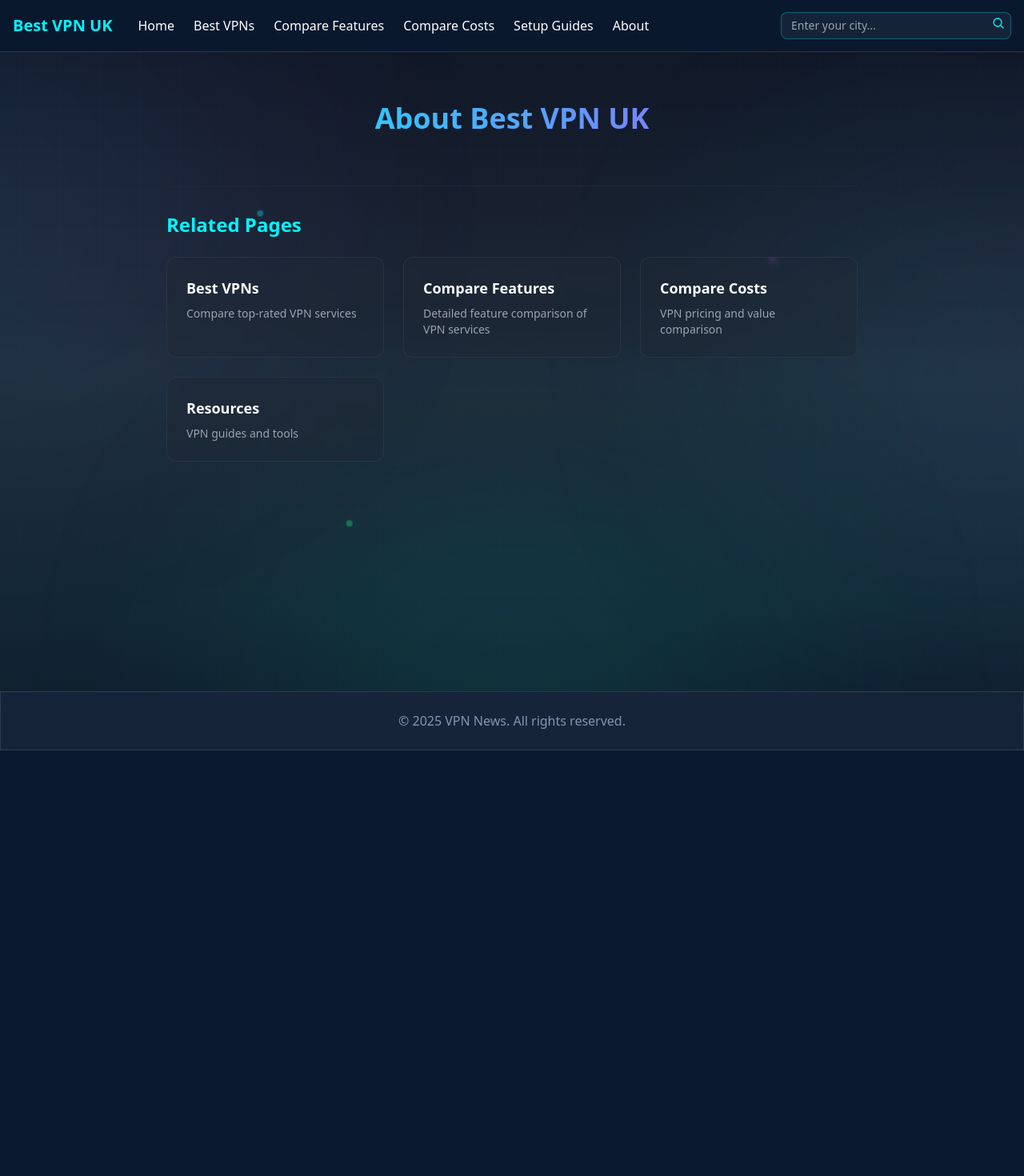
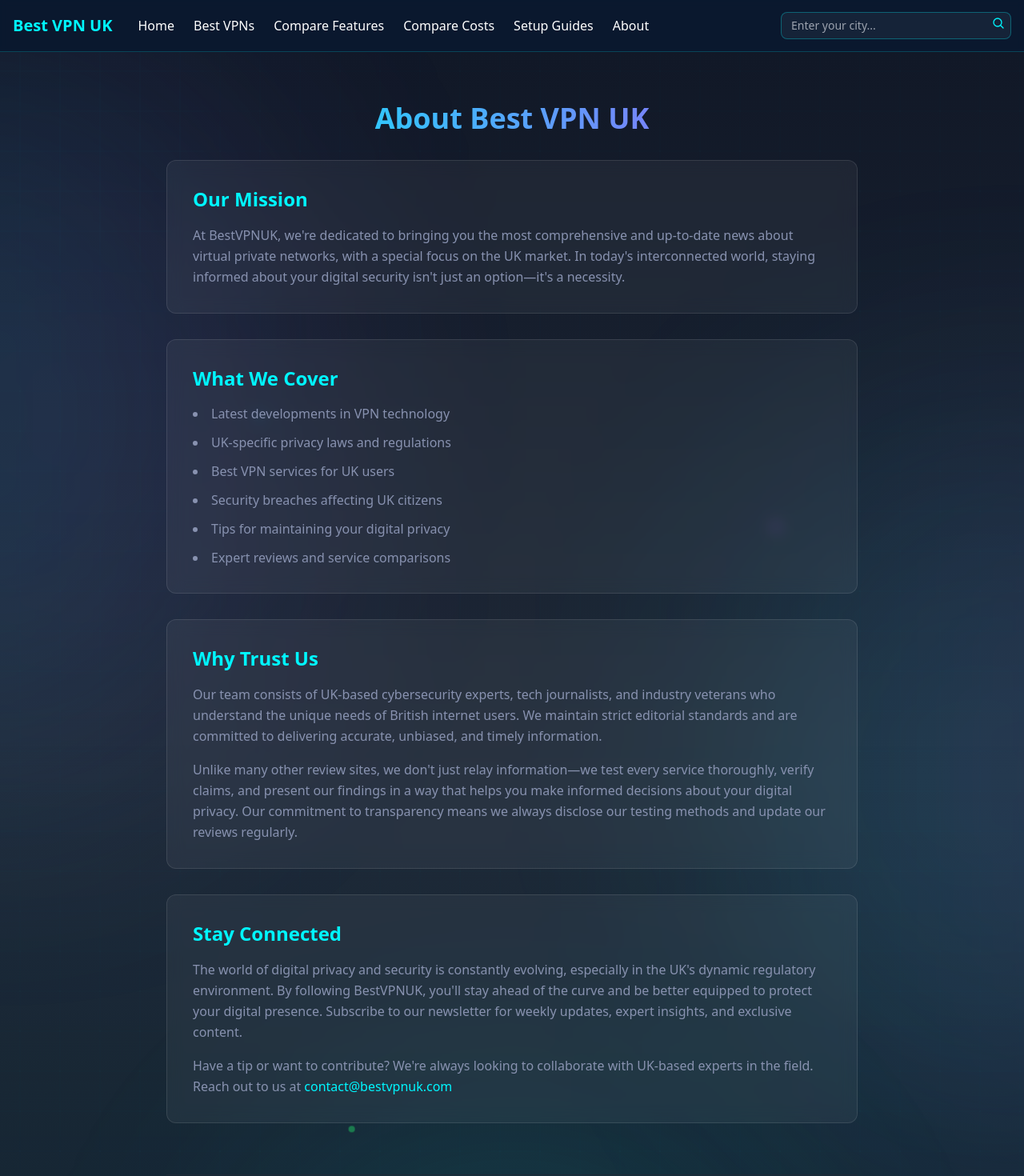
Before and after one commit to GergulasBalint/bestvpn, a React (Vite) app: page /about in a window 1280 px wide. Shown: the top 1470 px of the page at 80% size. Before the commit the page ends 938 px from the top, so only its background shows below. Built offline with nearby package versions, Linux system fonts and the light colour scheme.

Commit message:
about page

```diff
--- a/src/pages/About.tsx
+++ b/src/pages/About.tsx
@@ -19,7 +19,57 @@ const About: FC = () => {
               About Best VPN UK
             </h1>
 
-            {/* Rest of your About page content */}
+            <div className="space-y-8 text-cyber-gray">
+              <section className="glass-effect p-8 rounded-xl bg-gray-800/50 backdrop-blur-sm border border-gray-700">
+                <h2 className="text-2xl font-semibold mb-4 text-cyber-blue">Our Mission</h2>
+                <p className="leading-relaxed">
+                  At BestVPNUK, we're dedicated to bringing you the most comprehensive and up-to-date news about virtual private networks,
+                  with a special focus on the UK market. In today's interconnected world, staying informed about your digital security
+                  isn't just an option—it's a necessity.
+                </p>
+              </section>
+
+              <section className="glass-effect p-8 rounded-xl bg-gray-800/50 backdrop-blur-sm border border-gray-700">
+                <h2 className="text-2xl font-semibold mb-4 text-cyber-blue">What We Cover</h2>
+                <ul className="list-disc list-inside space-y-3">
+                  <li>Latest developments in VPN technology</li>
+                  <li>UK-specific privacy laws and regulations</li>
+                  <li>Best VPN services for UK users</li>
+                  <li>Security breaches affecting UK citizens</li>
+                  <li>Tips for maintaining your digital privacy</li>
+                  <li>Expert reviews and service comparisons</li>
+                </ul>
+              </section>
+
+              <section className="glass-effect p-8 rounded-xl bg-gray-800/50 backdrop-blur-sm border border-gray-700">
+                <h2 className="text-2xl font-semibold mb-4 text-cyber-blue">Why Trust Us</h2>
+                <p className="leading-relaxed mb-4">
+                  Our team consists of UK-based cybersecurity experts, tech journalists, and industry veterans who understand the unique needs
+                  of British internet users. We maintain strict editorial standards and are committed to delivering accurate, unbiased, and
+                  timely information.
+                </p>
+                <p className="leading-relaxed">
+                  Unlike many other review sites, we don't just relay information—we test every service thoroughly, verify claims, and present
+                  our findings in a way that helps you make informed decisions about your digital privacy. Our commitment to transparency means
+                  we always disclose our testing methods and update our reviews regularly.
+                </p>
+              </section>
+
+              <section className="glass-effect p-8 rounded-xl bg-gray-800/50 backdrop-blur-sm border border-gray-700">
+                <h2 className="text-2xl font-semibold mb-4 text-cyber-blue">Stay Connected</h2>
+                <p className="leading-relaxed mb-4">
+                  The world of digital privacy and security is constantly evolving, especially in the UK's dynamic regulatory environment.
+                  By following BestVPNUK, you'll stay ahead of the curve and be better equipped to protect your digital presence. Subscribe
+                  to our newsletter for weekly updates, expert insights, and exclusive content.
+                </p>
+                <p className="leading-relaxed">
+                  Have a tip or want to contribute? We're always looking to collaborate with UK-based experts in the field. Reach out to us at
+                  <a href="mailto:contact@bestvpnuk.com" className="text-cyber-blue hover:underline ml-1">
+                    contact@bestvpnuk.com
+                  </a>
+                </p>
+              </section>
+            </div>
 
             <RelatedLinks currentPath="/about" />
           </main>
```
